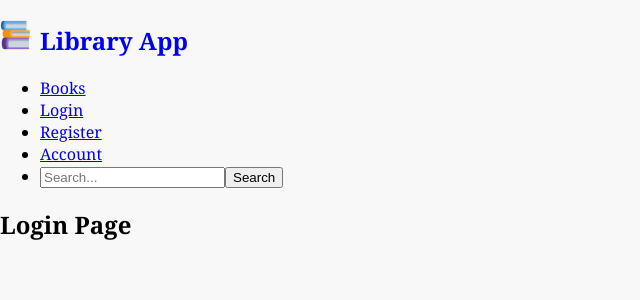
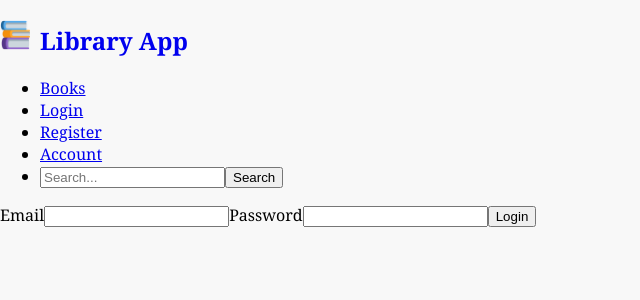
Before and after one commit to aedwardsk/Unit3.BookBuddy.Aedwards, a React (Vite) app: page /login in a window 1280 px wide. Shown: the top 300 px of the page, without its empty margins (0-640 px from the left). Built offline with nearby package versions, Linux system fonts and the light colour scheme; the HTML template or start-up script is replaced by a standard one.

Commit message:
Login Yes, successful need to work on restriction and I access the account

```diff
--- a/src/API/index.js
+++ b/src/API/index.js
@@ -54,3 +54,28 @@ export async function registerUser(firstname, lastname, email, password) {
     throw error;
   }
 }
+
+export async function loginUser(email, password) {
+  try {
+    const response = await fetch(`${API_URL}/users/login`, {
+      method: "POST",
+      headers: {
+        "Content-type": "application/json",
+      },
+      body: JSON.stringify({
+        email: email,
+        password: password,
+      }),
+    });
+    if (!response.ok) {
+      const errorData = await response.json();
+      console.error("Server error response:", errorData);
+      throw new Error("Failed to login user");
+    }
+    const data = await response.json();
+    return data;
+  } catch (error) {
+    console.error("Failed to login user", error);
+    throw error;
+  }
+}
--- a/src/App.jsx
+++ b/src/App.jsx
@@ -21,7 +21,7 @@ function App() {
         <Navigations onSearch={handleSearch} clearSearch={clearSearch} />
         {/* will need in nav later token={token} setToken={setToken} */}
       </div>
-      <AppRoutes searchQuery={searchQuery} />
+      <AppRoutes searchQuery={searchQuery} token={token} setToken={setToken} />
     </>
   );
 }
--- a/src/Routes/AppRoutes.jsx
+++ b/src/Routes/AppRoutes.jsx
@@ -1,17 +1,17 @@
 import React from "react";
-import { Route, Router, Routes } from "react-router-dom";
+import { Route, Routes } from "react-router-dom";
 import Account from "../components/Account";
 import SingleBook from "../components/SingleBook";
 import Books from "../components/Books";
 import Login from "../components/Login";
 import Register from "../components/Register";
 
-function AppRoutes({ searchQuery }) {
+function AppRoutes({ searchQuery, token, setToken }) {
   return (
     <>
       <Routes>
         <Route path='/' element={<Books searchQuery={searchQuery} />} />
-        <Route path='/login' element={<Login />} />
+        <Route path='/login' element={<Login token={token} setToken={setToken} />} />
         <Route path='/register' element={<Register />} />
         <Route path='/books/:id' element={<SingleBook />} />
         {/* not sure if this should be /books/:bookId */}
--- a/src/components/Login.jsx
+++ b/src/components/Login.jsx
@@ -1,10 +1,48 @@
 /* TODO - add your code to create a functional React component that renders a login form */
-import React from "react";
+import React, { useState } from "react";
+import { loginUser } from "../API";
 
-function Login() {
+function Login({ setToken }) {
+  const [formData, setFormData] = useState({
+    email: "",
+    password: "",
+  });
+
+  const handleChange = (event) => {
+    const { name, value } = event.target;
+    setFormData((prevData) => ({ ...prevData, [name]: value }));
+  };
+
+  const handleSubmit = async (e) => {
+    e.preventDefault();
+    try {
+      const data = await loginUser(formData.email, formData.password);
+      console.log("User logged in successfully", data);
+      // Store the token and user details
+      localStorage.setItem("token", data.token);
+      localStorage.setItem("user", JSON.stringify(data.user));
+      setToken(data.token);
+    } catch (error) {
+      console.error("Failed to log in,", error);
+    }
+  };
+
   return (
     <div>
-      <h2>Login Page</h2>
+      <form className='loginForm' onSubmit={handleSubmit}>
+        <label htmlFor='email'>Email</label>
+        <input type='email' value={formData.email} onChange={handleChange} id='email' name='email' required />
+        <label htmlFor='password'>Password</label>
+        <input
+          type='password'
+          value={formData.password}
+          onChange={handleChange}
+          id='password'
+          name='password'
+          required
+        />
+        <button type='submit'>Login</button>
+      </form>
     </div>
   );
 }
```
